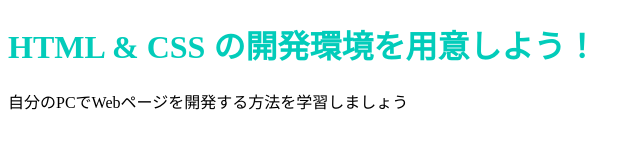
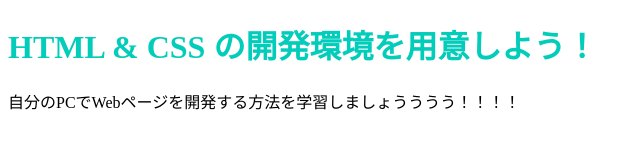
Before and after one commit to yo-suzuhigashi/prog-8, a plain HTML site: page index.html in a window 1280 px wide. Shown: the full height of the page, 0-640 px from the left. Drawn offline with Linux system fonts and the light colour scheme.

Commit message:
Update index.html

```diff
--- a/index.html
+++ b/index.html
@@ -7,6 +7,6 @@
   </head>
   <body>
     <h1 class="title">HTML & CSS の開発環境を用意しよう！</h1>
-    <p>自分のPCでWebページを開発する方法を学習しましょう</p>
+    <p>自分のPCでWebページを開発する方法を学習しましょうううう！！！！</p>
   </body>
 </html>
```
